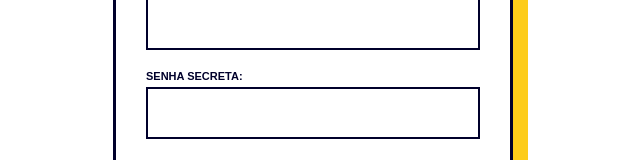
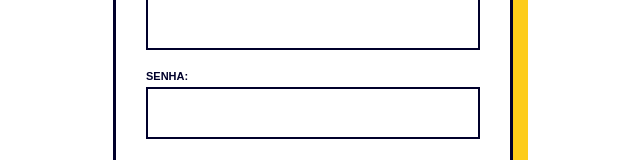
Before and after one commit to Lukkzz11/Arena-Sandplay, a React (Vite) app: page /login in a window 1280 px wide. Shown: the part 240-400 px from the top of the page, without its empty margins (327-967 px from the left). Built offline with nearby package versions, Linux system fonts and the light colour scheme.

Commit message:
atualização

```diff
--- a/src/pages/Login.jsx
+++ b/src/pages/Login.jsx
@@ -95,7 +95,7 @@ const Login = () => {
             required
           />
 
-          <label style={styles.label}>Senha secreta:</label>
+          <label style={styles.label}>Senha:</label>
           <input
             style={styles.input}
             type="password"
```
